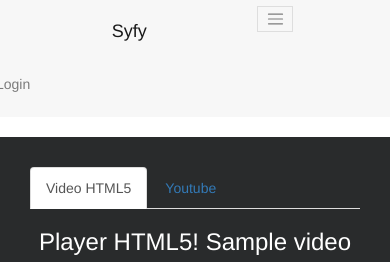
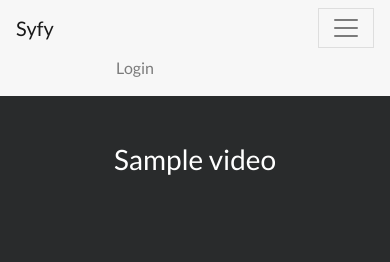
Before and after one commit to aliceborges/syfy, a Django app: page /video/1/visualizar/ in a window 390 px wide. Shown: the top 262 px of the page. Run offline with Django 3.2, Linux system fonts and the light colour scheme; tables that the repository leaves empty hold one stand-in row (values such as "Sample post"); some libraries are stand-ins or nearby versions.

Commit message:
Video unico definido

```diff
--- a/app_syfy/templates/app_syfy/video_detail.html
+++ b/app_syfy/templates/app_syfy/video_detail.html
@@ -3,6 +3,80 @@
 {% block title %}Visualizar Vídeo{% endblock %}
 {% block main %}
 
+    {#        <div class="container">#}
+    {#            <div class="row">#}
+    {#                <div class="col-md-12 bg-inverse">#}
+    {#                    <div class="py-5 text-center bg-inverse">#}
+    {#                        <div class="container">#}
+    {#                            <div class="row">#}
+    {#                                <div class="col-md-12">#}
+    {##}
+    {#                                    <div class="row">#}
+    {#                                        <div class="col-md-12 bg-inverse">#}
+    {#                                            <ul class="nav nav-tabs">#}
+    {#                                                <li class="active"><a data-toggle="tab" href="#home">Video HTML5 </a>#}
+    {#                                                </li>#}
+    {#                                                <li><a data-toggle="tab" href="#menu1">Youtube </a></li>#}
+    {#                                            </ul>#}
+    {##}
+    {#                                            <div class="tab-content">#}
+    {##}
+    {#                                                <div id="home" class="tab-pane fade in active">#}
+    {#                                                 <h3>Player HTML5! {{ object.titulo }}</h3>#}
+    {#                                                    <div class="embed-responsive embed-responsive-4by3">#}
+    {#                                                        {% if object.arquivo %}#}
+    {#                                                            <video controls>#}
+    {#                                                                <source src="/media/{{ object.arquivo }}"#}
+    {#                                                                        type="video/mp4">#}
+    {#                                                              <source src="/media/{{ object.arquivoogv }}" type="video/ogv">#}
+    {##}
+    {#                                                            </video>#}
+    {#                                                        {% else %}#}
+    {##}
+    {#                                                            <h1>Player Indisponível!</h1>#}
+    {##}
+    {##}
+    {#                                                        {% endif %}#}
+    {#                                                    </div>#}
+    {#                                                </div>#}
+    {#                                                <div id="menu1" class="tab-pane fade">#}
+    {#                                                    <h3>Player Youtube! {{ object.titulo }}</h3>#}
+    {#                                                    <div class="embed-responsive embed-responsive-4by3">#}
+    {#                                                        {% if object.youtube %}#}
+    {#                                                            <iframe width="560" height="315" src="{{ object.youtube }}"#}
+    {#                                                                    frameborder="0" allowfullscreen>#}
+    {##}
+    {#                                                            </iframe>#}
+    {#                                                            <iframe width="560" height="315" src="https://www.youtube.com/embed/{{ object.youtube }}"#}
+    {#                                                                    frameborder="0" allowfullscreen>#}
+    {#                                                            </iframe>#}
+    {#                                                        {% else %}#}
+    {#                                                            <h1>Player Indisponível!</h1>#}
+    {##}
+    {#                                                        {% endif %}#}
+    {#                                                        {{ object.youtube }}#}
+    {#                                                                                                                <video controls>#}
+    {#                                                                                                                    <source src="/media/{{ object.youtube }}"#}
+    {#                                                                                                                            type="video/mp4">#}
+    {##}
+    {#                                                                                                                </video> #}
+    {#                                                                                                               <iframe width="560" height="315" src="https://www.youtube.com/embed/TKUluYL7Mcc" frameborder="0" allowfullscreen></iframe>#}
+    {#                                                    </div>#}
+    {#                                                                                                            </p>#}
+    {#                                                </div>#}
+    {#                                                                                                <div id="menu2" class="tab-pane fade">#}
+    {#                                                                                                    <h3>Menu 2</h3>#}
+    {#                                                                                                    <p>Some content in menu 2.</p>#}
+    {#                                                                                                </div>#}
+    {#                                            </div>#}
+    {##}
+    {#                                        </div>#}
+    {#                                    </div>#}
+    {#                                </div>#}
+    {#                            </div>#}
+    {#                        </div>#}
+    {##}
+    {#                    </div>#}
     <div class="container">
         <div class="row">
             <div class="col-md-12 bg-inverse">
@@ -13,70 +87,39 @@
 
                                 <div class="row">
                                     <div class="col-md-12 bg-inverse">
-                                            <ul class="nav nav-tabs">
-                                                <li class="active"><a data-toggle="tab" href="#home">Video HTML5 </a>
-                                                </li>
-                                                <li><a data-toggle="tab" href="#menu1">Youtube </a></li>
-                                            </ul>
 
-                                            <div class="tab-content">
 
-                                                <div id="home" class="tab-pane fade in active">
-                                                 <h3>Player HTML5! {{ object.titulo }}</h3>
+                                        <h3>
+                                            {{ object.titulo }}</h3>
                                         <div class="embed-responsive embed-responsive-4by3">
-                                                        {% if object.arquivo %}
+                                            {% if object.youtube %}
+
+                                                <iframe width="560" height="315"
+                                                        src="cc{{ object.youtube }}"
+                                                        frameborder="0" allowfullscree ></iframe>
+                                            {% elif object.arquivo or object.arquivogv %}
+
                                                 <video controls>
                                                     <source src="/media/{{ object.arquivo }}"
                                                             type="video/mp4">
-                                                              <source src="/media/{{ object.arquivoogv }}" type="video/ogv">
+                                                    <source src="/media/{{ object.arquivoogv }}"
+                                                            type="video/ogv">
 
                                                 </video>
-                                                        {% else %}
-
-                                                            <h1>Player Indisponível!</h1>
 
 
+                                            {% else %}
+                                                <stroge>Vídeo indisponível!</stroge>
                                             {% endif %}
-                                                    </div>
-                                                </div>
-                                                <div id="menu1" class="tab-pane fade">
-                                                    <h3>Player Youtube! {{ object.titulo }}</h3>
-                                                    <div class="embed-responsive embed-responsive-4by3">
-                                                        {% if object.youtube %}
-{#                                                            <iframe width="560" height="315" src="{{ object.youtube }}"#}
-{#                                                                    frameborder="0" allowfullscreen>#}
-{##}
-{#                                                            </iframe>#}
-                                                            <iframe width="560" height="315" src="https://www.youtube.com/embed/{{ object.youtube }}"#}
-                                                                    frameborder="0" allowfullscreen>
-                                                            </iframe>
-                                                        {% else %}
-                                                            <h1>Player Indisponível!</h1>
-
-                                                        {% endif %}
-                                                        {#{{ object.youtube }}#}
-                                                        {#                                                        <video controls>#}
-                                                        {#                                                            <source src="/media/{{ object.youtube }}"#}
-                                                        {#                                                                    type="video/mp4">#}
-                                                        {##}
-                                                        {#                                                        </video> #}
-{#                                                                                                               <iframe width="560" height="315" src="https://www.youtube.com/embed/TKUluYL7Mcc" frameborder="0" allowfullscreen></iframe>#}
-                                                    </div>
-                                                    {#                                                        </p>#}
-                                                </div>
-                                                {#                                                <div id="menu2" class="tab-pane fade">#}
-                                                {#                                                    <h3>Menu 2</h3>#}
-                                                {#                                                    <p>Some content in menu 2.</p>#}
-                                                {#                                                </div>#}
-                                            </div>
 
                                         </div>
                                     </div>
                                 </div>
                             </div>
                         </div>
+                    </div>
+                </div>
 
-                    </div>
                     <div class="container">
                         <div class="row">
                             <div class="col-md-12"></div>
@@ -98,7 +141,8 @@
                                     {% if object.classificacao.classificacao == 0 %}Livre{% else %}
                                         {{ object.classificacao }}{% endif %}</p>
                                 <p class="lead">Gênero: {% for genero in video.genero.all %}
-                               <a href="{% url 'video-genero-list' genero.id %}" class="label label-default"> {{ genero }} </a>
+                                    <a href="{% url 'video-genero-list' genero.id %}"
+                                       class="label label-default"> {{ genero }} </a>
 
                                 {% endfor %}
                                     {#                                    {{ video.genero.all|join:",  " }} #}
@@ -113,8 +157,9 @@
             <a href="{{ request.META.HTTP_REFERER }}" class="btn btn-primary text-center">Voltar</a>
         </div>
 
-
-    <link rel="stylesheet" href="https://maxcdn.bootstrapcdn.com/bootstrap/3.3.7/css/bootstrap.min.css">
-    <script src="https://ajax.googleapis.com/ajax/libs/jquery/3.2.1/jquery.min.js"></script>
-    <script src="https://maxcdn.bootstrapcdn.com/bootstrap/3.3.7/js/bootstrap.min.js"></script>
+    {##}
+    {##}
+    {#    <link rel="stylesheet" href="https://maxcdn.bootstrapcdn.com/bootstrap/3.3.7/css/bootstrap.min.css">#}
+    {#    <script src="https://ajax.googleapis.com/ajax/libs/jquery/3.2.1/jquery.min.js"></script>#}
+    {#    <script src="https://maxcdn.bootstrapcdn.com/bootstrap/3.3.7/js/bootstrap.min.js"></script>#}
 {% endblock %}
```
Lines whose indentation alone changed are shown as unchanged.
